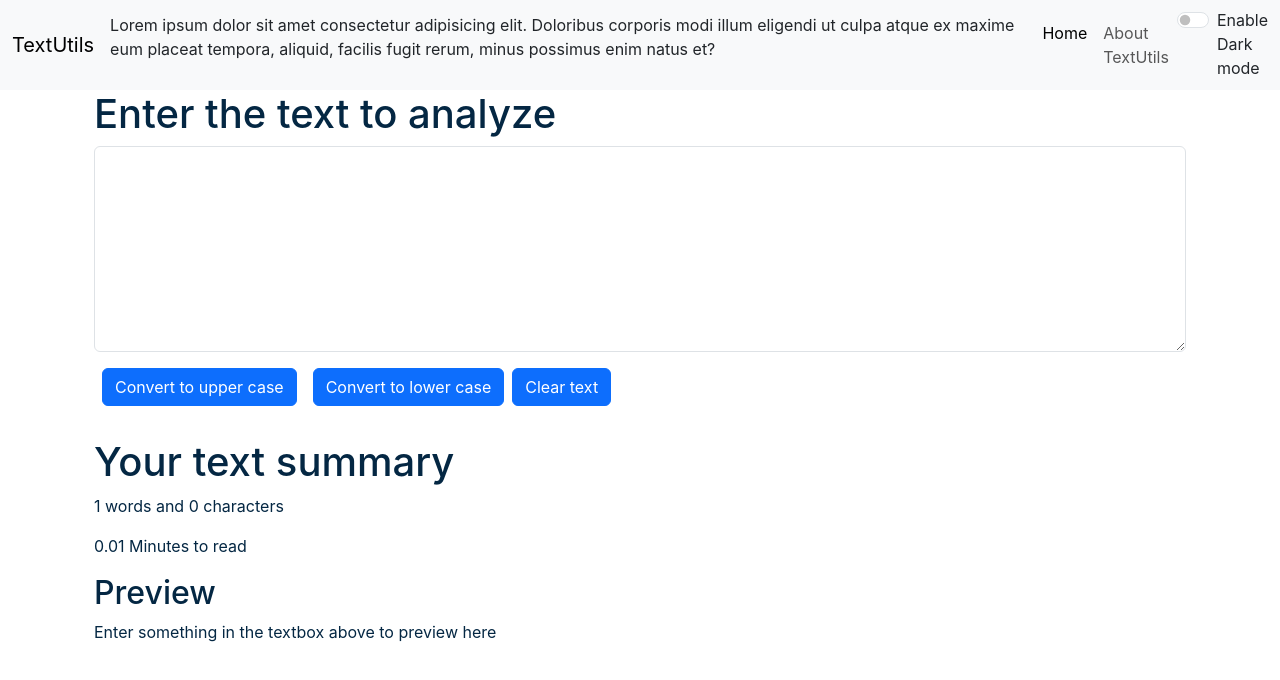
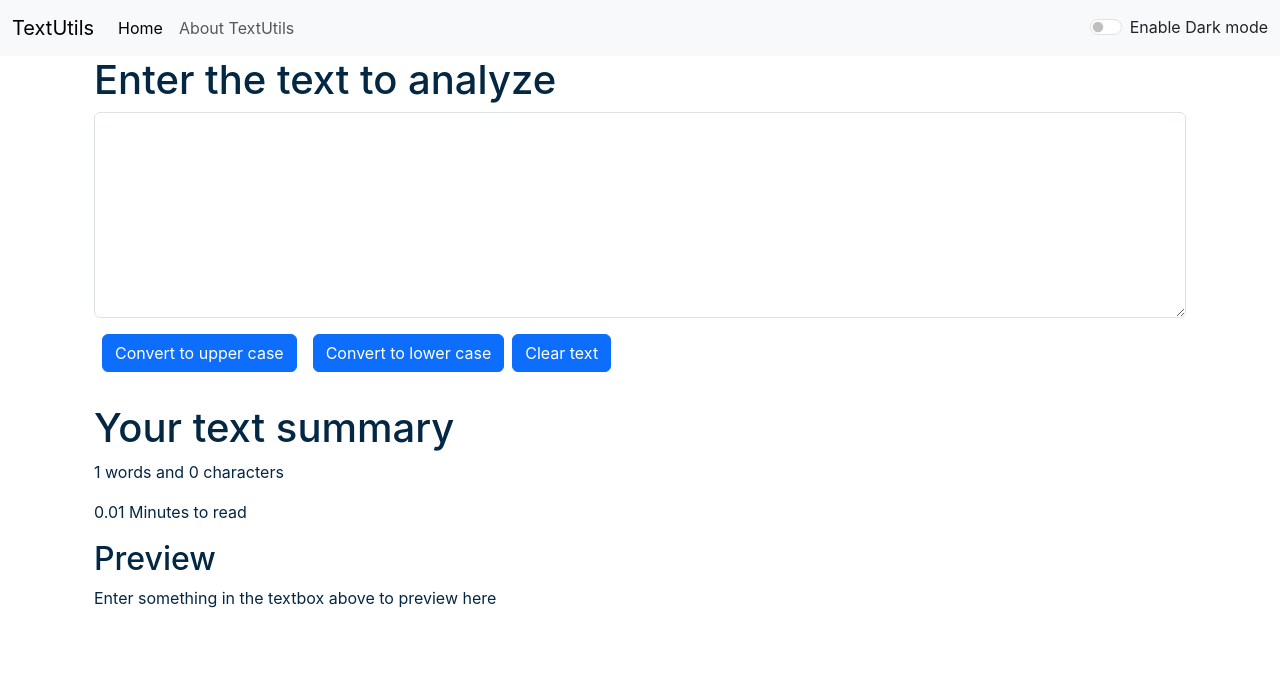
Before and after one commit to skndrali22/Text-operations, a React (Create React App) app: page / in a window 1280 px wide. Shown: the top 680 px of the page. Built offline with nearby package versions, Linux system fonts and the light colour scheme.

Commit message:
same as default

```diff
--- a/src/components/Navbar.js
+++ b/src/components/Navbar.js
@@ -14,7 +14,7 @@ export default function Navbar(props) {
         {/* <a className="navbar-brand" href="#">
           {props.title}
         </a> */}
-        <p>Lorem ipsum dolor sit amet consectetur adipisicing elit. Doloribus corporis modi illum eligendi ut culpa atque ex maxime eum placeat tempora, aliquid, facilis fugit rerum, minus possimus enim natus et?</p>
+
         <button
           className="navbar-toggler"
           type="button"
```
